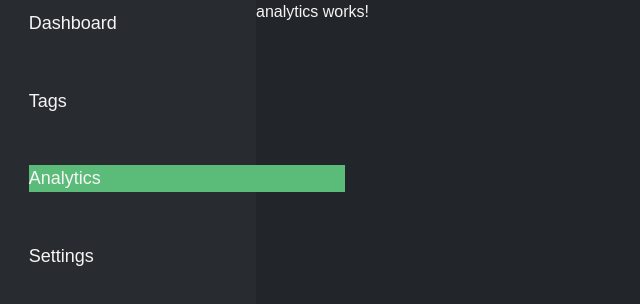
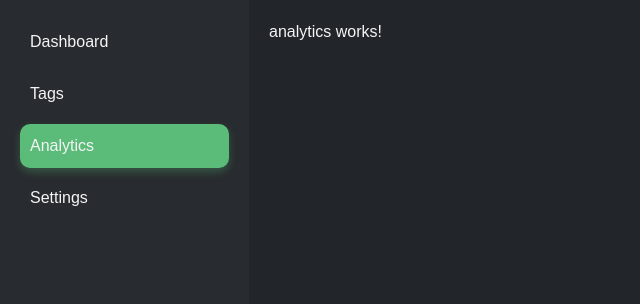
Before and after one commit to ZachPoole/personal-expense-tracker, an Angular app in the folder frontend/: page /analytics in a window 1280 px wide. Shown: the top 304 px of the page, without its empty margins (0-640 px from the left). Built offline with nearby package versions, Linux system fonts and the light colour scheme.

Commit message:
fixed css for sidebar

```diff
--- a/frontend/src/app/app.component.scss
+++ b/frontend/src/app/app.component.scss
@@ -1,5 +1,4 @@
 #site-wrapper {
-  //background-color: #f5f2f2;
   background-color: #222529;
   height: 100vh;
   display: flex;
@@ -7,11 +6,12 @@
 }
 
 #sidebar-wrapper {
-  display: flex;
   width: 20%;
+  background-color: #282b2f;
+  padding: 20px;
 }
 
 #router-wrapper {
-  display: flex;
+  margin: 20px;
   width: 80%;
 }
--- a/frontend/src/app/components/sidebar/sidebar.component.html
+++ b/frontend/src/app/components/sidebar/sidebar.component.html
@@ -1,32 +1,17 @@
 <div id="sidebar">
-  <ul id="sidebar-list">
-    <li class="nav-item">
-      <a
-        routerLink="/dashboard"
-        class="nav-link"
-        routerLinkActive="active-link"
-      >
+  <a routerLink="/dashboard" class="nav-link" routerLinkActive="active-link">
     Dashboard
   </a>
-    </li>
-    <li class="nav-item">
+
   <a routerLink="/tags" class="nav-link" routerLinkActive="active-link">
     Tags
   </a>
-    </li>
-    <li class="nav-item">
-      <a
-        routerLink="/analytics"
-        class="nav-link"
-        routerLinkActive="active-link"
-      >
+
+  <a routerLink="/analytics" class="nav-link" routerLinkActive="active-link">
     Analytics
   </a>
-    </li>
-    <li class="nav-item">
+
   <a routerLink="/settings" class="nav-link" routerLinkActive="active-link">
     Settings
   </a>
-    </li>
-  </ul>
 </div>
--- a/frontend/src/app/components/sidebar/sidebar.component.scss
+++ b/frontend/src/app/components/sidebar/sidebar.component.scss
@@ -1,45 +1,27 @@
 #sidebar {
-  height: 100vh;
-  background-color: #282b2f;
   display: flex;
-  flex-direction: row;
+  flex-wrap: wrap;
+  width: 100%;
+  gap: 8px;
 
-  #sidebar-list {
-    display: flex;
-    flex-shrink: 1;
-    flex-direction: row;
-    flex-wrap: wrap;
-    justify-content: center;
-    align-items: flex-start;
-    gap: 10px;
-    flex-grow: 0;
-    flex: 0 0 auto;
-    max-height: 300px;
-
-    .nav-item {
-      flex: 0 0 auto;
-      display: flex;
-      align-items: center;
-      justify-content: center;
-      width: 90%;
-      font-size: large;
+  .nav-link {
     padding: 10px;
-      border-radius: 15px;
-      height: auto;
+    border-radius: 10px;
+    width: 100%;
 
     &:hover {
       cursor: pointer;
       background-color: #3a3f45;
     }
-
-      .nav-link {
-        display: block;
-        width: 100%;
   }
 
   .active-link {
     background-color: #5bbc7a;
+    box-shadow: 0 4px 8px rgba(91, 188, 122, 0.3);
+
+    &:hover {
+      cursor: default;
+      background-color: #5bbc7a;
     }
   }
 }
-}
```
Lines whose indentation alone changed are shown as unchanged.
